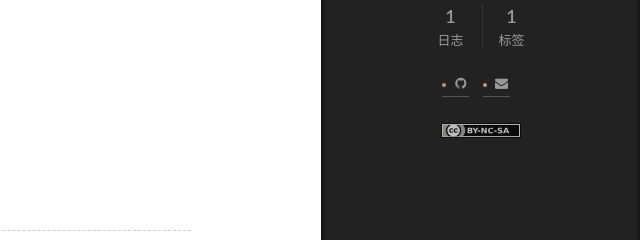
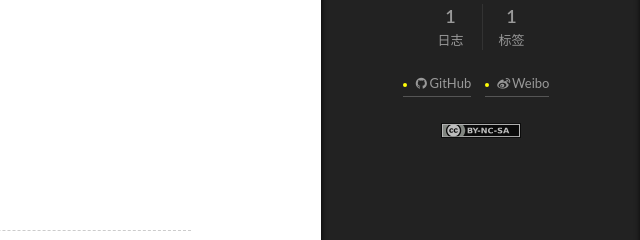
Before and after one commit to yxc666/yxc666.github.io, a plain HTML site: page archives/2017/11/index.html in a window 1280 px wide. Shown: the part 165-405 px from the top of the page, 639-1279 px from the left. Drawn offline with Linux system fonts and the light colour scheme; some packages are replaced by stand-ins of ours; a script that the page names is missing.

Commit message:
Site updated: 2017-11-06 10:15:38

```diff
--- a/archives/2017/11/index.html
+++ b/archives/2017/11/index.html
@@ -69,13 +69,16 @@
 
 
 
+<meta name="description" content="享受时光">
 <meta property="og:type" content="website">
 <meta property="og:title" content="YXC‘S Notes">
 <meta property="og:url" content="https://yxc666.github.io/archives/2017/11/index.html">
 <meta property="og:site_name" content="YXC‘S Notes">
+<meta property="og:description" content="享受时光">
 <meta property="og:locale" content="zh-Hans">
 <meta name="twitter:card" content="summary">
 <meta name="twitter:title" content="YXC‘S Notes">
+<meta name="twitter:description" content="享受时光">
 
 
 
@@ -405,13 +408,13 @@
               <span class="links-of-author-item">
                 <a href="https://github.com/yxc666" target="_blank" title="GitHub">
 
-                    <i class="fa fa-fw fa-github"></i></a>
+                    <i class="fa fa-fw fa-github"></i>GitHub</a>
               </span>
 
               <span class="links-of-author-item">
-                <a href="mailto:410014739@qq.com" target="_blank" title="E-Mail">
+                <a href="https://weibo.com/u/2463065610" target="_blank" title="Weibo">
 
-                    <i class="fa fa-fw fa-envelope"></i></a>
+                    <i class="fa fa-fw fa-weibo"></i>Weibo</a>
               </span>
 
 
--- a/css/main.css
+++ b/css/main.css
@@ -1826,7 +1826,7 @@ pre .javascript .function {
   width: 4px;
   height: 4px;
   border-radius: 50%;
-  background: #c7936f;
+  background: #fffe08;
 }
 .links-of-blogroll {
   font-size: 13px;
```
Also changed, not shown: 2017/11/04/test01/index.html (+3 -3 lines), about/index.html (+3 -3 lines), archives/2017/index.html (+6 -3 lines), archives/index.html (+6 -3 lines), categories/index.html (+6 -3 lines), index.html (+6 -3 lines), tags/index.html (+6 -3 lines), tags/tag1/index.html (+6 -3 lines).
